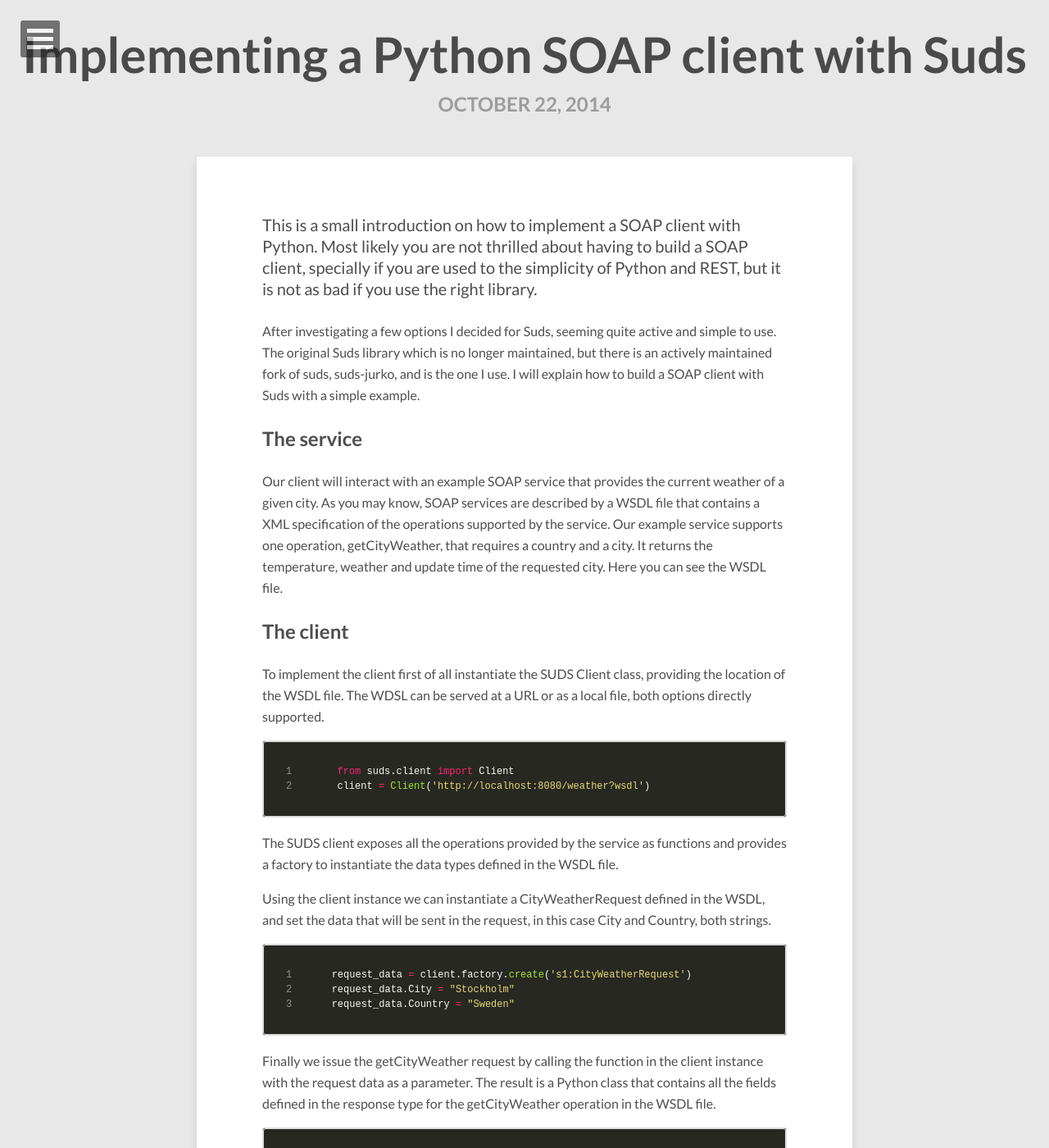
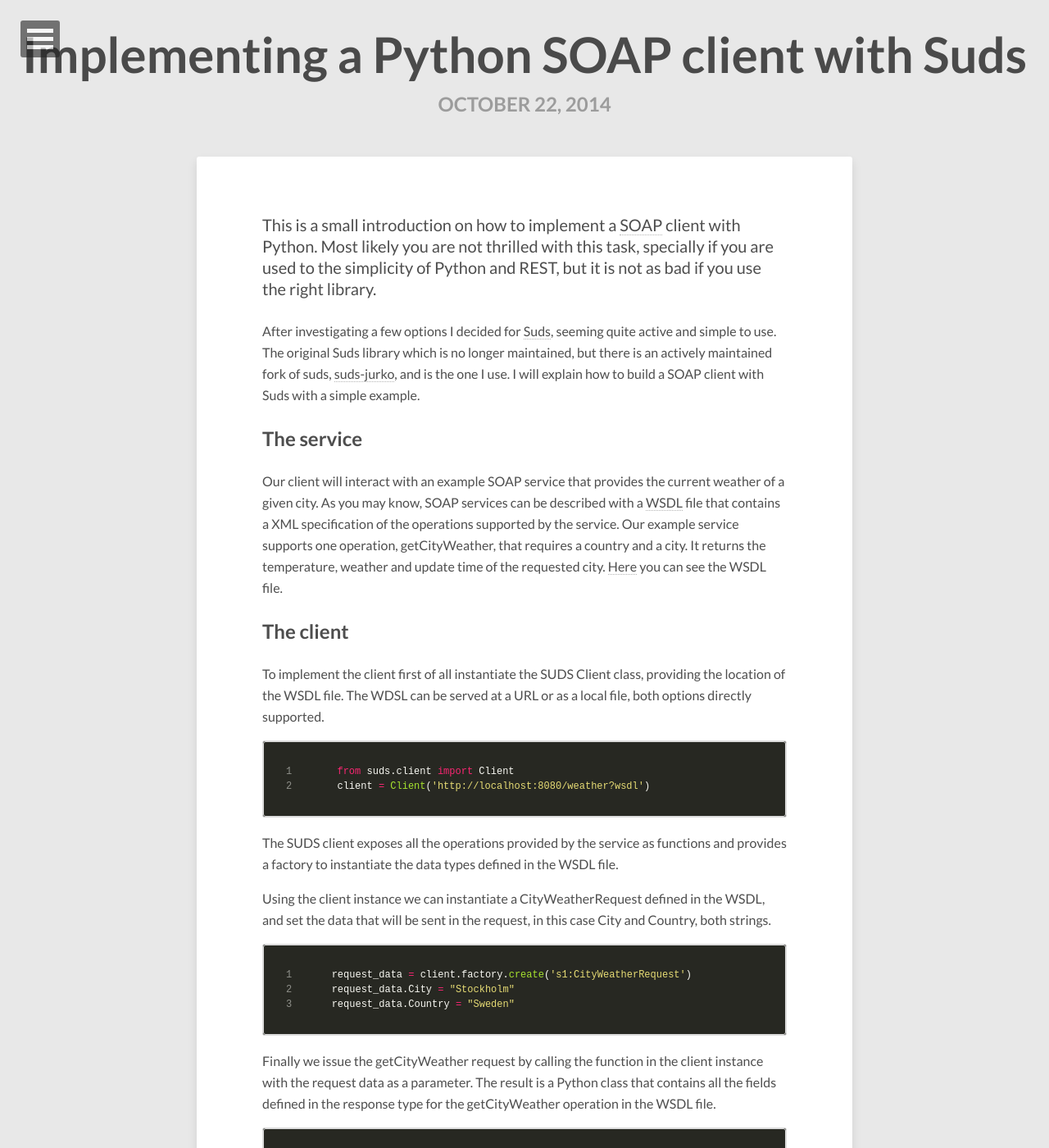
Before and after one commit to adcaes/adcaes.github.io, a Jekyll site: the page built from _posts/2014-10-22-implementing-a-python-soap-client-with-suds.md, in a window 1280 px wide and 1400 px high. Shown: the whole window at 82% size. Built offline with Jekyll 4.4.1, drawn with Linux system fonts in a browser that asks for light colours; nearby versions of some CDN libraries; Markdown is read by kramdown in place of the engine named in the settings; comment, search, counter and statistics services are not loaded; some of the changed text lies outside the part shown.

Commit message:
Add missing links in SOAP post

````diff
--- a/_posts/2014-10-22-implementing-a-python-soap-client-with-suds.md
+++ b/_posts/2014-10-22-implementing-a-python-soap-client-with-suds.md
@@ -5,13 +5,13 @@
 tags: [Programming, Python]
 ---
 
-This is a small introduction on how to implement a SOAP client with Python. Most likely you are not thrilled about having to build a SOAP client, specially if you are used to the simplicity of Python and REST, but it is not as bad if you use the right library.
+This is a small introduction on how to implement a [SOAP](http://en.wikipedia.org/wiki/SOAP) client with Python. Most likely you are not thrilled with this task, specially if you are used to the simplicity of Python and REST, but it is not as bad if you use the right library.
 
-After investigating a few options I decided for Suds, seeming quite active and simple to use. The original Suds library which is no longer maintained, but there is an actively maintained fork of suds, suds-jurko, and is the one I use. I will explain how to build a SOAP client with Suds with a simple example.
+After investigating a few options I decided for [Suds](https://fedorahosted.org/suds/wiki/Documentation), seeming quite active and simple to use. The original Suds library which is no longer maintained, but there is an actively maintained fork of suds, [suds-jurko](https://bitbucket.org/jurko/suds/), and is the one I use. I will explain how to build a SOAP client with Suds with a simple example.
 
 ## The service
 
-Our client will interact with an example SOAP service that provides the current weather of a given city. As you may know, SOAP services are described by a WSDL file that contains a XML specification of the operations supported by the service. Our example service supports one operation, getCityWeather, that requires a country and a city. It returns the temperature, weather and update time of the requested city. Here you can see the WSDL file.
+Our client will interact with an example SOAP service that provides the current weather of a given city. As you may know, SOAP services can be described with a [WSDL](https://en.wikipedia.org/wiki/Web_Services_Description_Language) file that contains a XML specification of the operations supported by the service. Our example service supports one operation, getCityWeather, that requires a country and a city. It returns the temperature, weather and update time of the requested city. [Here](https://github.com/adcaes/blog/blob/master/soap_suds_client/weather.wsdl) you can see the WSDL file.
 
 ## The client
 
@@ -37,4 +37,4 @@
 ```python
 result = client.service.getCityWeather(request_data)
 ```
-So that's it, the code for the service and the client is available here. You can run it locally in your machine by installing the requirements with pip and running server.py and client.py.
+So that's it, the code for the service and the client is available [here](https://github.com/adcaes/blog/tree/master/soap_suds_client). You can run it locally in your machine by installing the requirements with pip and running server.py and client.py.
````
